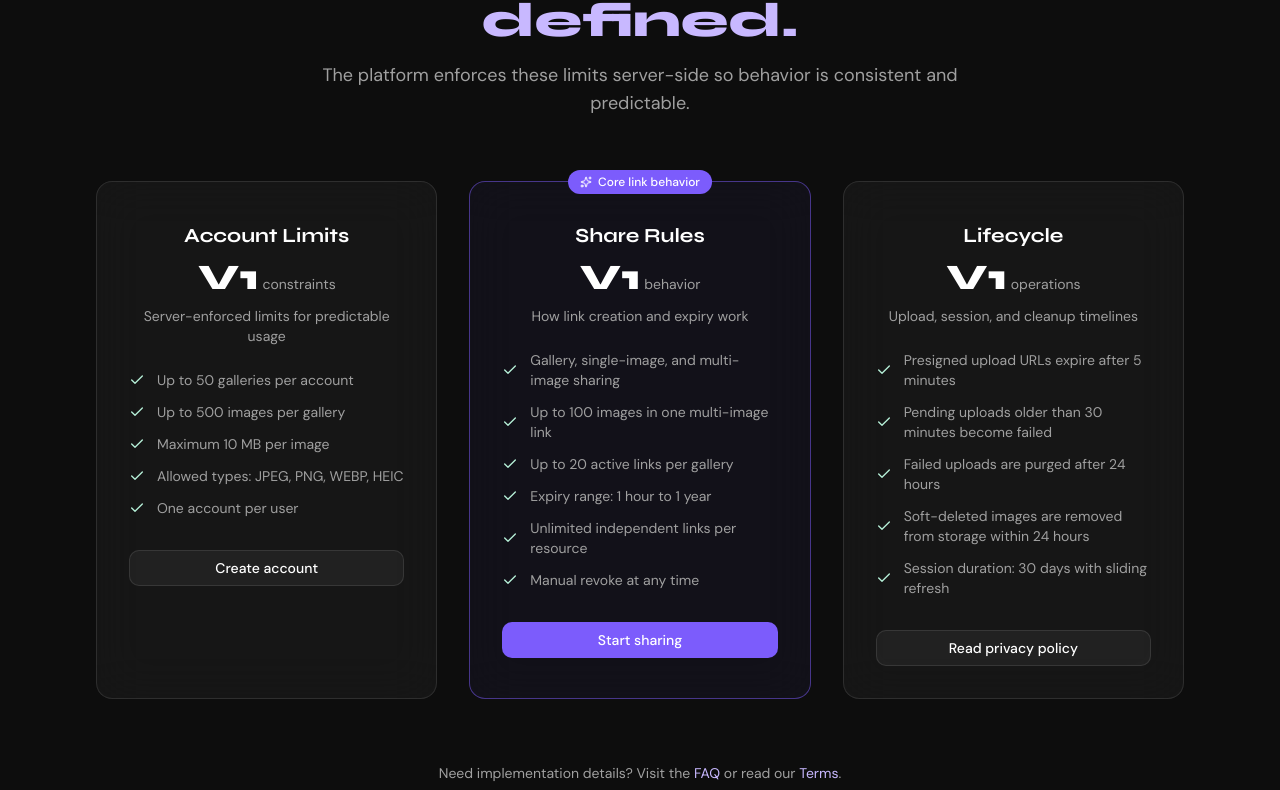
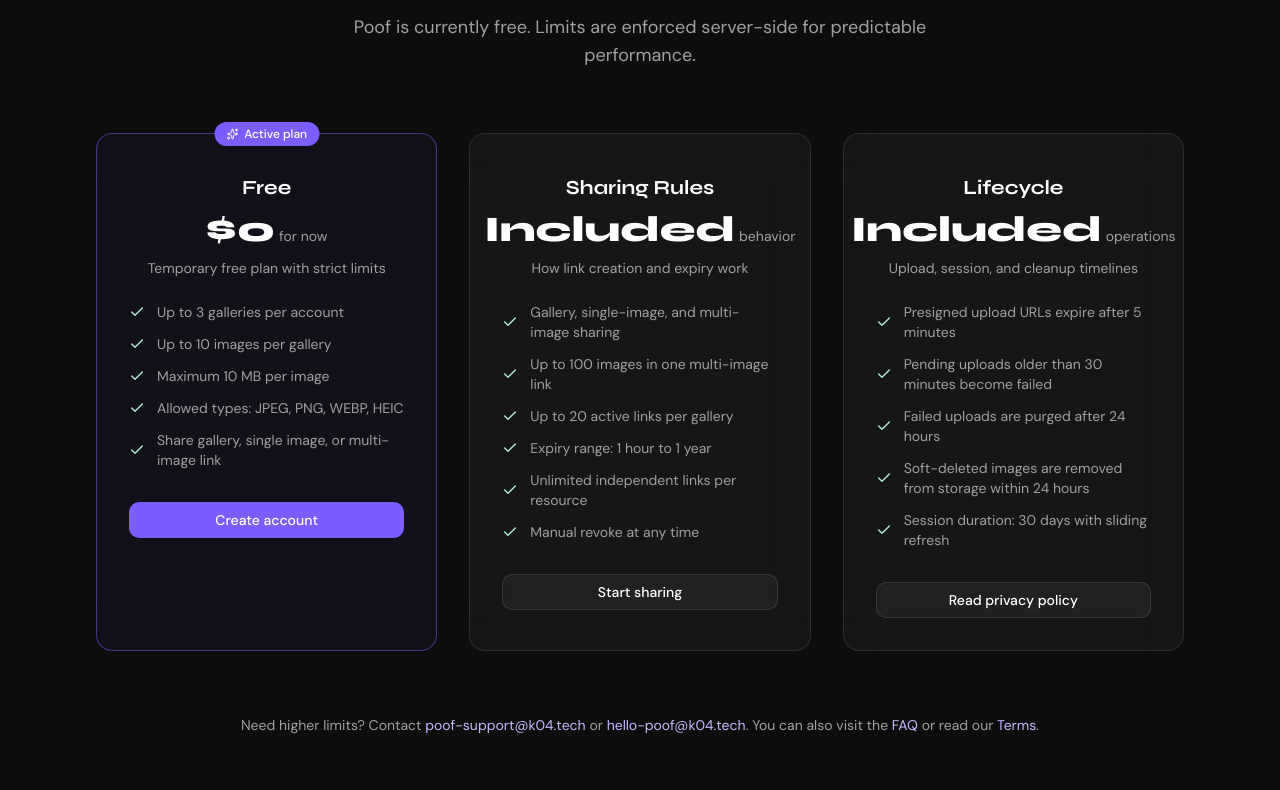
Before and after one commit to mdkaifansari04/poof, a Next.js app: page / in a window 1280 px wide. Shown: the part 3370-4160 px from the top of the page. Built offline with nearby package versions, Linux system fonts and the light colour scheme; no server answers.

Commit message:
feat: updated pricing and favicon

```diff
--- a/app/(app)/galleries/[id]/page.tsx
+++ b/app/(app)/galleries/[id]/page.tsx
@@ -68,6 +68,7 @@
 import { useGallery, useSharedResources } from '@/hooks/queries'
 import {
   MAX_FILE_SIZE_BYTES,
+  MAX_IMAGES_PER_GALLERY,
   MAX_SHARE_EXPIRY_MS,
   MIN_SHARE_EXPIRY_MS,
   SUPPORTED_IMAGE_MIME_TYPES,
@@ -1097,6 +1098,9 @@
                 Allowed: image/jpeg, image/png, image/webp, image/heic
               </p>
               <p className="text-xs text-poof-mist mt-1">Max size: 10MB per file</p>
+              <p className="text-xs text-poof-mist mt-1">
+                Max images per gallery: {MAX_IMAGES_PER_GALLERY}
+              </p>
             </div>
 
             <div className="rounded-lg border border-white/10 bg-white/5 px-3 py-2">
--- a/app/(app)/galleries/new/page.tsx
+++ b/app/(app)/galleries/new/page.tsx
@@ -22,7 +22,11 @@
   useFailUpload,
   useRequestPresignedUrl,
 } from "@/hooks/mutations";
-import { MAX_FILE_SIZE_BYTES, SUPPORTED_IMAGE_MIME_TYPES } from "@/lib/limits";
+import {
+  MAX_FILE_SIZE_BYTES,
+  MAX_IMAGES_PER_GALLERY,
+  SUPPORTED_IMAGE_MIME_TYPES,
+} from "@/lib/limits";
 import { api } from "@/lib/axios";
 import { cn } from "@/lib/utils";
 import { toast } from "sonner";
@@ -421,6 +425,9 @@
                     <p className="text-xs text-poof-mist">
                       Max {formatBytes(MAX_FILE_SIZE_BYTES)} per file
                     </p>
+                    <p className="text-xs text-poof-mist mt-1">
+                      Max {MAX_IMAGES_PER_GALLERY} images per gallery
+                    </p>
                   </div>
                 </div>
 
--- a/app/(app)/settings/page.tsx
+++ b/app/(app)/settings/page.tsx
@@ -43,7 +43,15 @@
           <div className="space-y-3">
             <h2 className="font-heading font-bold text-xl text-white">Privacy & legal</h2>
             <p className="text-poof-mist text-sm">
-              Review legal and privacy docs, or contact support addresses listed there.
+              Review legal and privacy docs, or contact support at{' '}
+              <a href="mailto:poof-support@k04.tech" className="text-poof-violet hover:underline">
+                poof-support@k04.tech
+              </a>{' '}
+              and{' '}
+              <a href="mailto:hello-poof@k04.tech" className="text-poof-violet hover:underline">
+                hello-poof@k04.tech
+              </a>
+              .
             </p>
             <div className="flex flex-wrap items-center gap-2">
               <Button
--- a/app/api/galleries/route.ts
+++ b/app/api/galleries/route.ts
@@ -5,6 +5,9 @@
 import { ok } from '@/app/api/_utils/response'
 import { MAX_GALLERIES_PER_USER } from '@/lib/limits'
 import { prisma } from '@/lib/prisma'
+
+const SUPPORT_EMAIL = 'poof-support@k04.tech'
+const HELLO_EMAIL = 'hello-poof@k04.tech'
 
 const createGallerySchema = z.object({
   name: z.string().trim().min(1).max(60),
@@ -89,7 +92,9 @@
     })
 
     if (existingCount >= MAX_GALLERIES_PER_USER) {
-      throw apiErrors.validation(`Maximum ${MAX_GALLERIES_PER_USER} galleries allowed per user`)
+      throw apiErrors.validation(
+        `Maximum ${MAX_GALLERIES_PER_USER} galleries allowed per user on the free plan. For higher limits, contact ${SUPPORT_EMAIL} or ${HELLO_EMAIL}.`,
+      )
     }
 
     const gallery = await prisma.gallery.create({
--- a/app/api/upload/presign/route.ts
+++ b/app/api/upload/presign/route.ts
@@ -13,6 +13,9 @@
 } from '@/lib/limits'
 import { prisma } from '@/lib/prisma'
 import { uploadService } from '@/lib/upload'
+
+const SUPPORT_EMAIL = 'poof-support@k04.tech'
+const HELLO_EMAIL = 'hello-poof@k04.tech'
 
 const presignSchema = z.object({
   fileName: z.string().trim().min(1).max(255),
@@ -71,7 +74,9 @@
     })
 
     if (imageCount >= MAX_IMAGES_PER_GALLERY) {
-      throw apiErrors.validation(`Maximum ${MAX_IMAGES_PER_GALLERY} images allowed per gallery`)
+      throw apiErrors.validation(
+        `Maximum ${MAX_IMAGES_PER_GALLERY} images allowed per gallery on the free plan. For higher limits, contact ${SUPPORT_EMAIL} or ${HELLO_EMAIL}.`,
+      )
     }
 
     const imageId = randomUUID().replace(/-/g, '')
--- a/components/landing/features.tsx
+++ b/components/landing/features.tsx
@@ -57,7 +57,7 @@
 ]
 
 const quickFeatures = [
-  { icon: <ImageIcon className="w-5 h-5" />, text: 'Up to 50 galleries per account' },
+  { icon: <ImageIcon className="w-5 h-5" />, text: 'Up to 3 galleries per account' },
   { icon: <Link2 className="w-5 h-5" />, text: 'Multiple independent links per gallery' },
   { icon: <ShieldCheck className="w-5 h-5" />, text: 'Auth sessions with secure cookies' },
 ]
--- a/components/landing/footer.tsx
+++ b/components/landing/footer.tsx
@@ -12,7 +12,8 @@
   company: [
     { label: 'Sign in', href: '/signin' },
     { label: 'Create account', href: '/signup' },
-    { label: 'Contact', href: 'mailto:hello@poof.app' },
+    { label: 'Support', href: 'mailto:poof-support@k04.tech' },
+    { label: 'Contact', href: 'mailto:hello-poof@k04.tech' },
   ],
   legal: [
     { label: 'Privacy Policy', href: '/privacy' },
@@ -21,7 +22,7 @@
 }
 
 const socialLinks = [
-  { icon: <Mail className="w-5 h-5" />, href: 'mailto:hello@poof.app', label: 'Email' },
+  { icon: <Mail className="w-5 h-5" />, href: 'mailto:hello-poof@k04.tech', label: 'Email' },
 ]
 
 export function LandingFooter() {
--- a/components/landing/pricing.tsx
+++ b/components/landing/pricing.tsx
@@ -8,24 +8,24 @@
 
 const plans = [
   {
-    name: 'Account Limits',
-    price: 'V1',
-    period: 'constraints',
-    description: 'Server-enforced limits for predictable usage',
+    name: 'Free',
+    price: '$0',
+    period: 'for now',
+    description: 'Temporary free plan with strict limits',
     features: [
-      'Up to 50 galleries per account',
-      'Up to 500 images per gallery',
+      'Up to 3 galleries per account',
+      'Up to 10 images per gallery',
       'Maximum 10 MB per image',
       'Allowed types: JPEG, PNG, WEBP, HEIC',
-      'One account per user',
+      'Share gallery, single image, or multi-image link',
     ],
     cta: 'Create account',
     href: '/signup',
-    highlighted: false,
+    highlighted: true,
   },
   {
-    name: 'Share Rules',
-    price: 'V1',
+    name: 'Sharing Rules',
+    price: 'Included',
     period: 'behavior',
     description: 'How link creation and expiry work',
     features: [
@@ -38,11 +38,11 @@
     ],
     cta: 'Start sharing',
     href: '/signup',
-    highlighted: true,
+    highlighted: false,
   },
   {
     name: 'Lifecycle',
-    price: 'V1',
+    price: 'Included',
     period: 'operations',
     description: 'Upload, session, and cleanup timelines',
     features: [
@@ -64,10 +64,10 @@
       <div className="max-w-6xl mx-auto px-4 sm:px-6 lg:px-8">
         <div className="text-center mb-16">
           <h2 className="font-heading font-extrabold text-3xl sm:text-4xl md:text-5xl text-white mb-4">
-            Product constraints. <span className="text-poof-violet">Clearly defined.</span>
+            Free plan. <span className="text-poof-violet">Clear limits.</span>
           </h2>
           <p className="text-lg text-poof-mist max-w-2xl mx-auto">
-            The platform enforces these limits server-side so behavior is consistent and predictable.
+            Poof is currently free. Limits are enforced server-side for predictable performance.
           </p>
         </div>
 
@@ -86,7 +86,7 @@
                 <div className="absolute -top-3 left-1/2 -translate-x-1/2">
                   <div className="inline-flex items-center gap-1.5 px-3 py-1 rounded-full bg-poof-accent text-white text-xs font-medium">
                     <Sparkles className="w-3 h-3" />
-                    Core link behavior
+                    Active plan
                   </div>
                 </div>
               )}
@@ -126,7 +126,15 @@
 
         <div className="mt-16 text-center">
           <p className="text-poof-mist text-sm">
-            Need implementation details? Visit the <a href="#faq" className="text-poof-violet hover:underline">FAQ</a>{' '}
+            Need higher limits? Contact{' '}
+            <a href="mailto:poof-support@k04.tech" className="text-poof-violet hover:underline">
+              poof-support@k04.tech
+            </a>{' '}
+            or{' '}
+            <a href="mailto:hello-poof@k04.tech" className="text-poof-violet hover:underline">
+              hello-poof@k04.tech
+            </a>
+            . You can also visit the <a href="#faq" className="text-poof-violet hover:underline">FAQ</a>{' '}
             or read our <Link href="/terms" className="text-poof-violet hover:underline">Terms</Link>.
           </p>
         </div>
--- a/components/landing/seo-details.tsx
+++ b/components/landing/seo-details.tsx
@@ -34,8 +34,8 @@
 const limits = [
   ['Max file size', '10 MB per image'],
   ['Allowed MIME types', 'image/jpeg, image/png, image/webp, image/heic'],
-  ['Max galleries per user', '50'],
-  ['Max images per gallery', '500'],
+  ['Max galleries per user', '3'],
+  ['Max images per gallery', '10'],
   ['Max images in multi-image link', '100'],
   ['Max active links per gallery', '20'],
   ['Expiry window', '1 hour to 1 year'],
@@ -100,6 +100,17 @@
               </tbody>
             </table>
           </div>
+          <p className="text-poof-mist text-sm mt-4">
+            Need higher limits? Contact{' '}
+            <a href="mailto:poof-support@k04.tech" className="text-poof-violet hover:underline">
+              poof-support@k04.tech
+            </a>{' '}
+            or{' '}
+            <a href="mailto:hello-poof@k04.tech" className="text-poof-violet hover:underline">
+              hello-poof@k04.tech
+            </a>
+            .
+          </p>
         </article>
 
         <article>
--- a/lib/limits.ts
+++ b/lib/limits.ts
@@ -6,8 +6,9 @@
   'image/heic',
 ] as const
 
-export const MAX_IMAGES_PER_GALLERY = 500
-export const MAX_GALLERIES_PER_USER = 50
+// Temporary free-tier limits
+export const MAX_IMAGES_PER_GALLERY = 10
+export const MAX_GALLERIES_PER_USER = 3
 export const PRESIGNED_URL_TTL_SECONDS = 300
 export const MAX_IMAGES_PER_MULTI_SHARE = 100
 export const MAX_ACTIVE_SHARE_LINKS_PER_GALLERY = 20
```
Also changed, not shown: .agents/spec.md, 1 other file (tests, documents, lock files or other folders).
